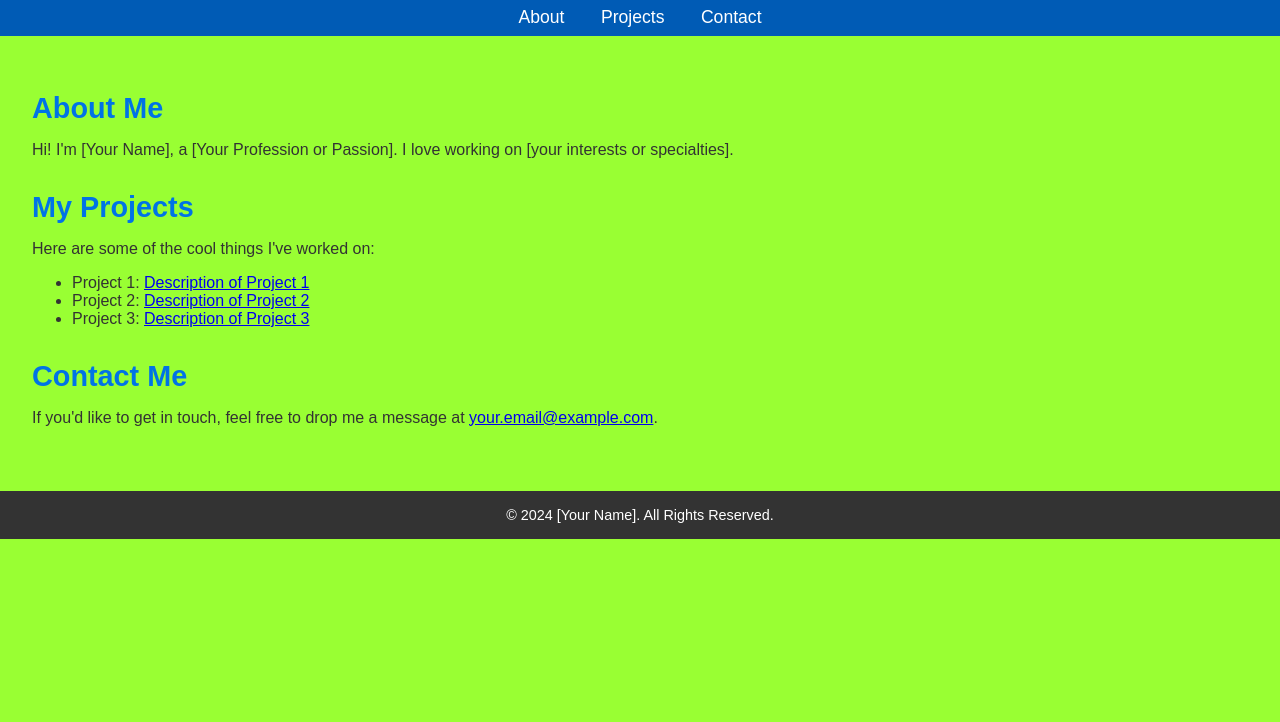
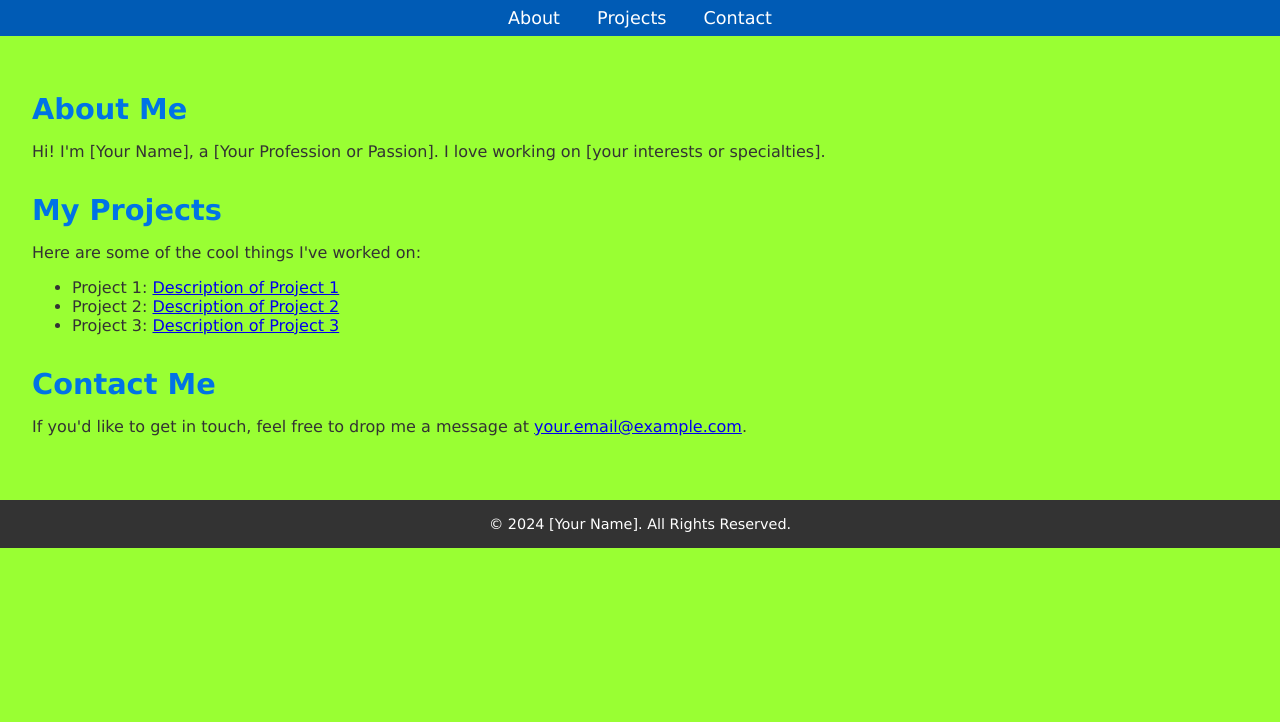
Before and after one commit to samkim711/samkim711.github.io, a plain HTML site: page index.html in a window 1280 px wide. Shown: the part 78-800 px from the top of the page. Drawn offline with Linux system fonts and the light colour scheme.

Commit message:
Update index.html

```diff
--- a/index.html
+++ b/index.html
@@ -6,7 +6,7 @@
     <title>My Portfolio</title>
     <style>
         body {
-            font-family: erdana, sans-serif;
+            font-family: verdana, sans-serif;
             margin: 0;
             padding: 0;
             background-color: #99ff33;
```
